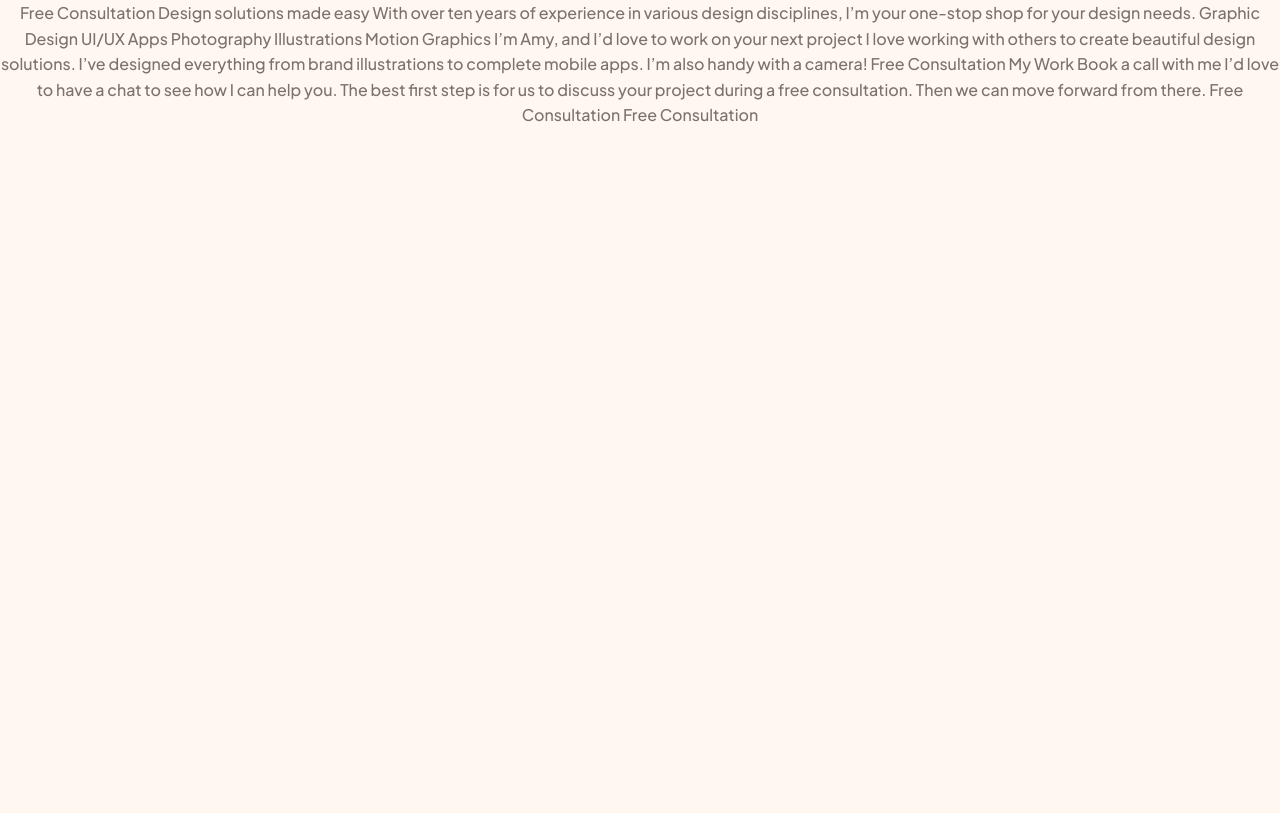
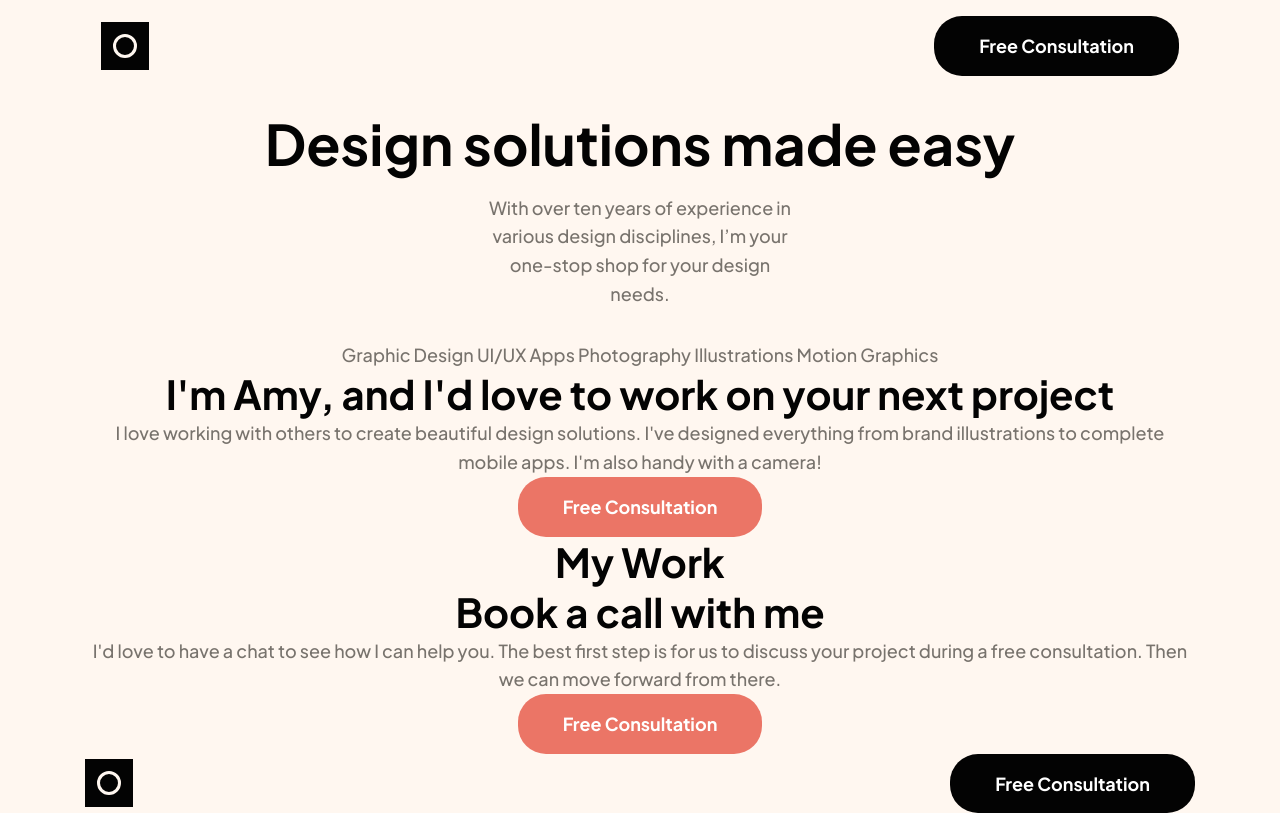
Before and after one commit to MattPahuta/single-page-design-portfolio, a plain HTML site: page index.html in a window 1280 px wide. Drawn offline with Linux system fonts and the light colour scheme.

Commit message:
Add initial markup, rework typo custom vars, add initial base styles

```diff
--- a/css/design-sys.css
+++ b/css/design-sys.css
@@ -1,6 +1,17 @@
 /* ============================= */
 /* Design System-specific Styles */
 /* ============================= */
+.header > .container {
+  margin-top: 3.125rem;
+  /* margin-inline: auto; */
+  justify-content: space-between;
+  align-items: center;
+}
+
+.header h1 {
+  font-size: var(--fs-600);
+}
+
 .design-body {
   padding: 0 1em;
 }
--- a/css/styles.css
+++ b/css/styles.css
@@ -3,24 +3,14 @@
   /* fonts */
   /* font-family: 'Plus Jakarta Sans', sans-serif; */
   --ff-sans: 'Plus Jakarta Sans', Arial, sans-serif;
-  /* font sizes *****************/
-  /* ************************** */
-  /* 56px / 3.5rem - h1 desktop */
-  --fs-800: 3.5rem;
-  /* 44px / 2.75rem - h1 tablet */
-  --fs-750: 2.75rem;
-  /* 40px / 2.5rem - h2 desktop */
-  --fs-700: 2.5rem;
+  /* ****** font sizes *****************/
+  /* ********************************* */
   /* 36px / 2.25rem - h1 mobile */
-  --fs-650: 2.25rem;
-  /* 32px / 2rem - h2 tablet */
-  --fs-600: 2rem;
+  --fs-700: 2.25rem;
   /* 26px / 1.625rem - h2 mobile */
-  --fs-550: 1.625rem;
+  --fs-600: 1.625rem;
   /* 24px / 1.5rem - service cards - mobile/tablet/desktop */
   --fs-500: 1.5rem;
-  /* body (18px, tablet/desktop */
-  --fs-450: 1.125rem;
   /* body (16px, mobile) */
   --fs-400: 1rem;
   /* 14px - buttons - mobile */
@@ -43,6 +33,27 @@
   --clr-white: hsla(0, 0%, 100%, 1);
 
 }
+
+@media (min-width: 44em) {
+  :root {
+    /* 44px / 2.75rem - h1 tablet */
+    --fs-700: 2.75rem;
+    /* 32px / 2rem - h2 tablet */
+    --fs-600: 2rem;
+    /* body (18px, tablet/desktop */
+    --fs-400: 1.125rem;
+  }
+}
+
+@media (min-width: 72em) {
+  :root {
+    /* desktop h1 (56px/3.5rem): */
+    --fs-700: 3.5rem;
+    /* 40px / 2.5rem - h2 desktop */
+    --fs-600: 2.5rem;
+  }
+}
+
 
 
 
@@ -107,6 +118,7 @@ h6 {
 
 .container {
   max-width: 1110px;
+  margin-inline: auto;
 }
 
 /* color backgrounds */
@@ -173,6 +185,11 @@ a.btn-primary {
   background-color: var(--clr-black);
 }
 
+a.btn-primary:hover,
+a.btn-primary:focus {
+  background-color: var(--clr-galactic-blue);
+}
+
 a.btn-alt {
   background-color: var(--clr-light-red);
 }
@@ -189,7 +206,7 @@ a.arrow-btn {
   background-color: var(--clr-black);
 }
 
-@media (min-width: 48em) {
+@media (min-width: 44em) {
   a.button {
     font-size: var(--fs-400);
     line-height: 1.75;
@@ -197,7 +214,6 @@ a.arrow-btn {
   }
 }
 
-/* General Styles */
 body {
   min-height: 100vh;
   display: grid;
@@ -212,17 +228,14 @@ body {
   color: var(--clr-medium-brown);
 }
 
-h1, h2, h3 {
-  color: var(--clr-black);
-  line-height: 1.25;
+.top-bar,
+.footer-bar {
+  justify-content: space-between;
+  align-items: center;
 }
 
-/* Header Styles */
-.header > .container {
-  margin-top: 3.125rem;
-  margin-inline: auto;
-  justify-content: space-between;
-  align-items: center;
+.top-bar {
+  padding: 1rem 1rem 2rem;
 }
 
 .logo {
@@ -230,6 +243,44 @@ h1, h2, h3 {
   height: 48px;
 }
 
-.header h1 {
+h1, h2, h3 {
+  color: var(--clr-black);
+  line-height: 1.25;
+}
+
+
+/* Typography */
+h1 {
+  font-size: var(--fs-700);
+}
+
+h2 {
   font-size: var(--fs-600);
 }
+
+
+
+@media (min-width: 44em) {
+
+}
+
+
+
+/* Header Styles */
+
+
+
+
+/* General Styles */
+.intro {
+  margin-bottom: 2rem;
+}
+
+.intro h1 {
+  margin-bottom: 1rem;
+}
+
+.intro p {
+  margin-inline: auto;
+  max-width: 24ch;
+}
--- a/index.html
+++ b/index.html
@@ -11,46 +11,60 @@
   <title>Frontend Mentor | Single-page design portfolio</title>
 </head>
 <body>
+  <header class="header">
+    <div class="container flex top-bar">
+      <img src="./assets/logo.svg" alt="logo" class="logo">
+      <a href="#" class="button btn-primary">Free Consultation</a>
+    </div>
+    <div class="intro">
+      <h1>Design solutions made easy</h1>
+      <p>With over ten years of experience in various design disciplines, I’m your one-stop shop for your design needs.</p>
+    </div>
 
-  <!-- possible layout structure -->
+  </header>
+
   <main>
     <div class="container">
-      <section class="grid">
 
-      </section>
-    </div>
-  </main>
-
-  Free Consultation
-
-  Design solutions made easy
-
-  With over ten years of experience in various design disciplines, I’m your one-stop shop for your design needs.
-
+      <section class="">
+        <div class="skills-grid">
           Graphic Design
           UI/UX
           Apps
           Photography
           Illustrations
           Motion Graphics
+        </div>
+      </section>
 
-  I’m Amy, and I’d love to work on your next project
+      <section class="about">
+        <h2>I'm Amy, and I'd love to work on your next project</h2>
+        <p>I love working with others to create beautiful design solutions. I've designed everything from brand illustrations to complete mobile apps. I'm also handy with a camera!</p>
+        <a href="#" class="button btn-alt">Free Consultation</a>
+      </section>
 
-  I love working with others to create beautiful design solutions. I’ve designed everything from brand illustrations
-  to complete mobile apps. I’m also handy with a camera!
+    </div>
 
-  Free Consultation
+      <section class="work work-slider">
+        <h2>My Work</h2>
+      </section>
 
-  My Work
+  <div class="container">
+    <section class="contact">
+      <h2>Book a call with me</h2>
+      <p>I'd love to have a chat to see how I can help you. The best first step is for us to discuss your project during a free consultation. Then we can move forward from there.</p>
+      <a href="#" class="button btn-alt">Free Consultation</a>
+    </section>
+  </main>
 
-  Book a call with me
+    <footer class="footer">
+      <div class="container flex footer-bar">
+        <img src="./assets/logo.svg" alt="logo" class="logo">
+        <a href="#" class="button btn-primary">Free Consultation</a>
+      </div>
+    </footer>
 
-  I’d love to have a chat to see how I can help you. The best first step is for us to discuss your project during a
-  free consultation. Then we can move forward from there.
-
-  Free Consultation
-
-  Free Consultation
+  </div>
 
   <script src="./js/app.js"></script>
 </body>
```
Lines whose indentation alone changed are shown as unchanged.
